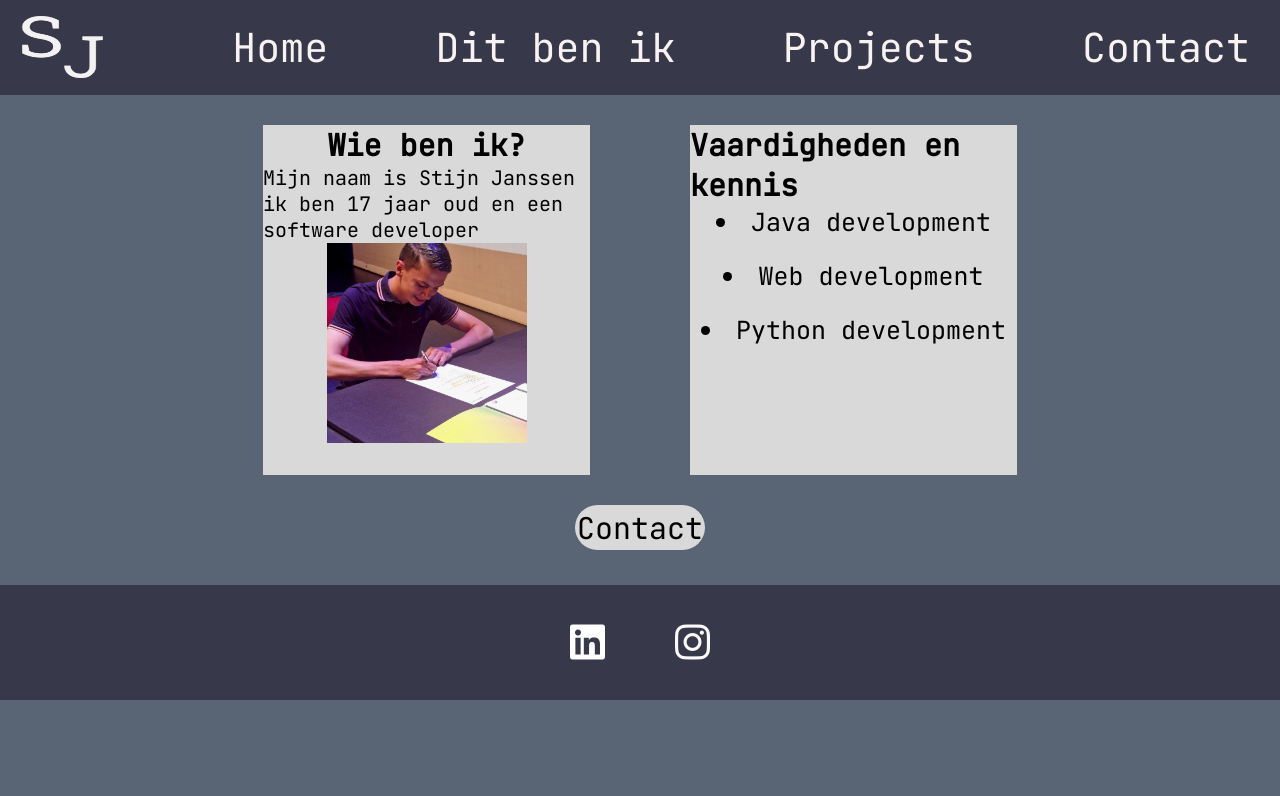
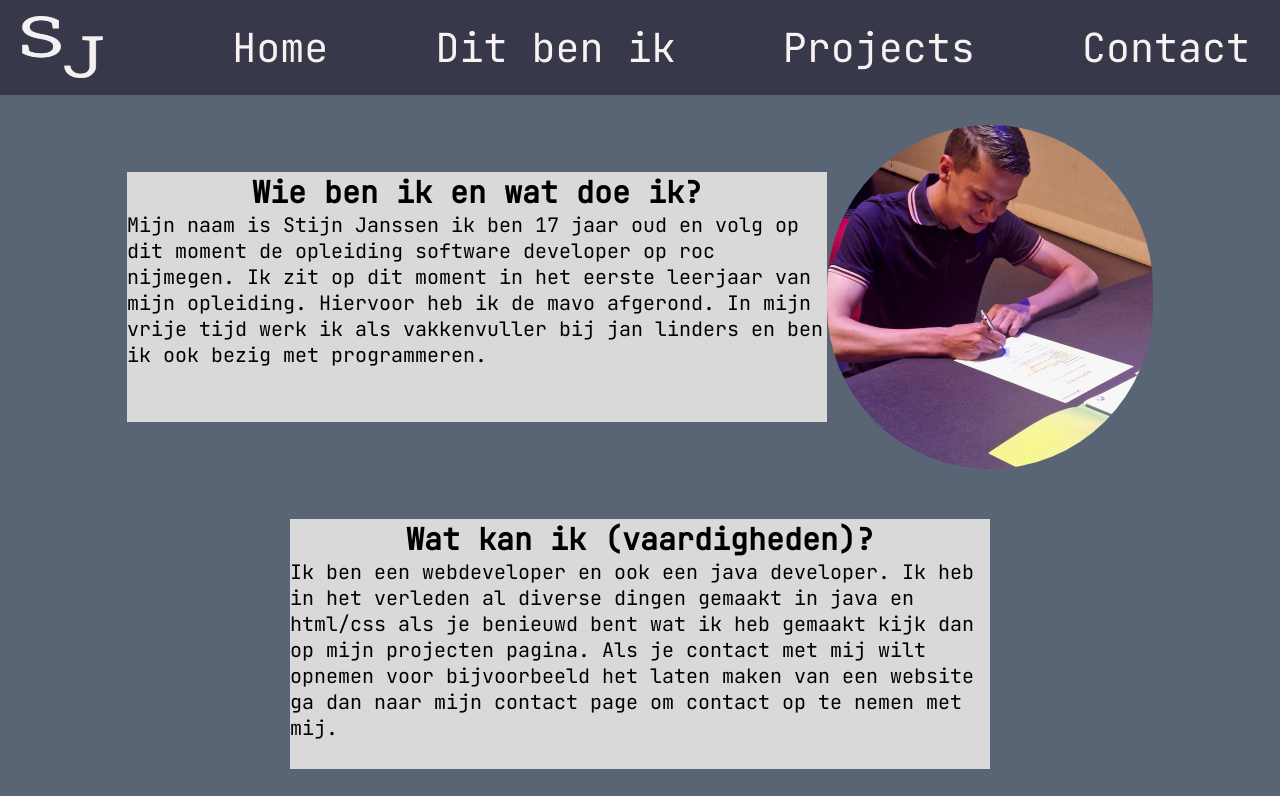
Before and after one commit to stijn1290/website-2-portfolio-roc, a plain HTML site: page ditbenik.html in a window 1280 px wide. Shown: the top 796 px of the page. Drawn offline with Linux system fonts and the light colour scheme.

Commit message:
i finished my project

```diff
--- a/css/style.css
+++ b/css/style.css
@@ -124,32 +124,33 @@ footer {
 }
 .blockssection {
   display: flex;
-  flex-direction: row;
-  gap: 100px;
-  justify-content: center;
+  flex-direction: column;
+  gap: 50px;
+  align-items: center;
   margin-top: 30px;
+}
+#stylingblocks{
+  align-items: center;
 }
 .blockssection h1 {
   color: black;
   font-size: 30px;
+}
+#rondeimage{
+  border-radius: 200px;
 }
 p {
   color: black;
   font-size: 20px;
 }
 .blocksecondpage {
-  width: 327px;
-  height: 350px;
+  width: 700px;
+  height: 250px;
   background-color: #d9d9d9;
   display: flex;
   flex-direction: column;
   align-items: center;
 }
-.blocksecondpage img {
-  height: 200px;
-  width: 200px;
-}
-
 .contact2 {
   display: flex;
   flex-direction: row;
--- a/ditbenik.html
+++ b/ditbenik.html
@@ -19,7 +19,10 @@
   <body>
     <header>
       <nav>
-        <img src="img/Schermafbeelding 2024-01-10 104435.png" alt="logo software developer" />
+        <img
+          src="img/Schermafbeelding 2024-01-10 104435.png"
+          alt="logo software developer"
+        />
         <a href="index.html">Home</a>
         <a href="ditbenik.html">Dit ben ik</a>
         <a href="projects.html">Projects</a>
@@ -28,24 +31,34 @@
     </header>
     <main>
       <section class="blockssection">
+        <ul id="stylingblocks">
         <div class="blocksecondpage">
-          <h1>Wie ben ik?</h1>
+          <h1>Wie ben ik en wat doe ik?</h1>
           <p>
-            Mijn naam is Stijn Janssen ik ben 17 jaar oud en een software
-            developer
+            Mijn naam is Stijn Janssen ik ben 17 jaar oud en volg op dit moment
+            de opleiding software developer op roc nijmegen. Ik zit op dit
+            moment in het eerste leerjaar van mijn opleiding. Hiervoor heb ik de
+            mavo afgerond. In mijn vrije tijd werk ik als vakkenvuller bij jan
+            linders en ben ik ook bezig met programmeren.
           </p>
-          <img src="img/image 2.png" alt="" />
         </div>
+        <img src="img/image 2.png" alt="" id="rondeimage">
+      </ul>
         <div class="blocksecondpage">
-          <h1>Vaardigheden en kennis</h1>
-          <li>Java development</li>
-          <li>Web development</li>
-          <li>Python development</li>
+          <h1>Wat kan ik (vaardigheden)?</h1>
+          <p>
+            Ik ben een webdeveloper en ook een java developer. Ik heb in het
+            verleden al diverse dingen gemaakt in java en html/css als je
+            benieuwd bent wat ik heb gemaakt kijk dan op mijn projecten pagina.
+            Als je contact met mij wilt opnemen voor bijvoorbeeld het laten
+            maken van een website ga dan naar mijn contact page om contact op te
+            nemen met mij.
+          </p>
         </div>
       </section>
       <section class="contact2">
         <div class="blockcontact">
-         <a href="contact.html">Contact</a>
+          <a href="contact.html">Contact</a>
         </div>
       </section>
     </main>
@@ -53,6 +66,9 @@
       <a href="https://www.linkedin.com/in/stijn-janssen-ba1920287/"
         ><i class="fa-brands fa-linkedin" style="color: #ffffff"></i
       ></a>
-      <a href="https://www.instagram.com/stijn.janssen04/"><i class="fa-brands fa-instagram" style="color: #fbf9fb"></i></a>    </footer>
+      <a href="https://www.instagram.com/stijn.janssen04/"
+        ><i class="fa-brands fa-instagram" style="color: #fbf9fb"></i
+      ></a>
+    </footer>
   </body>
 </html>
```
